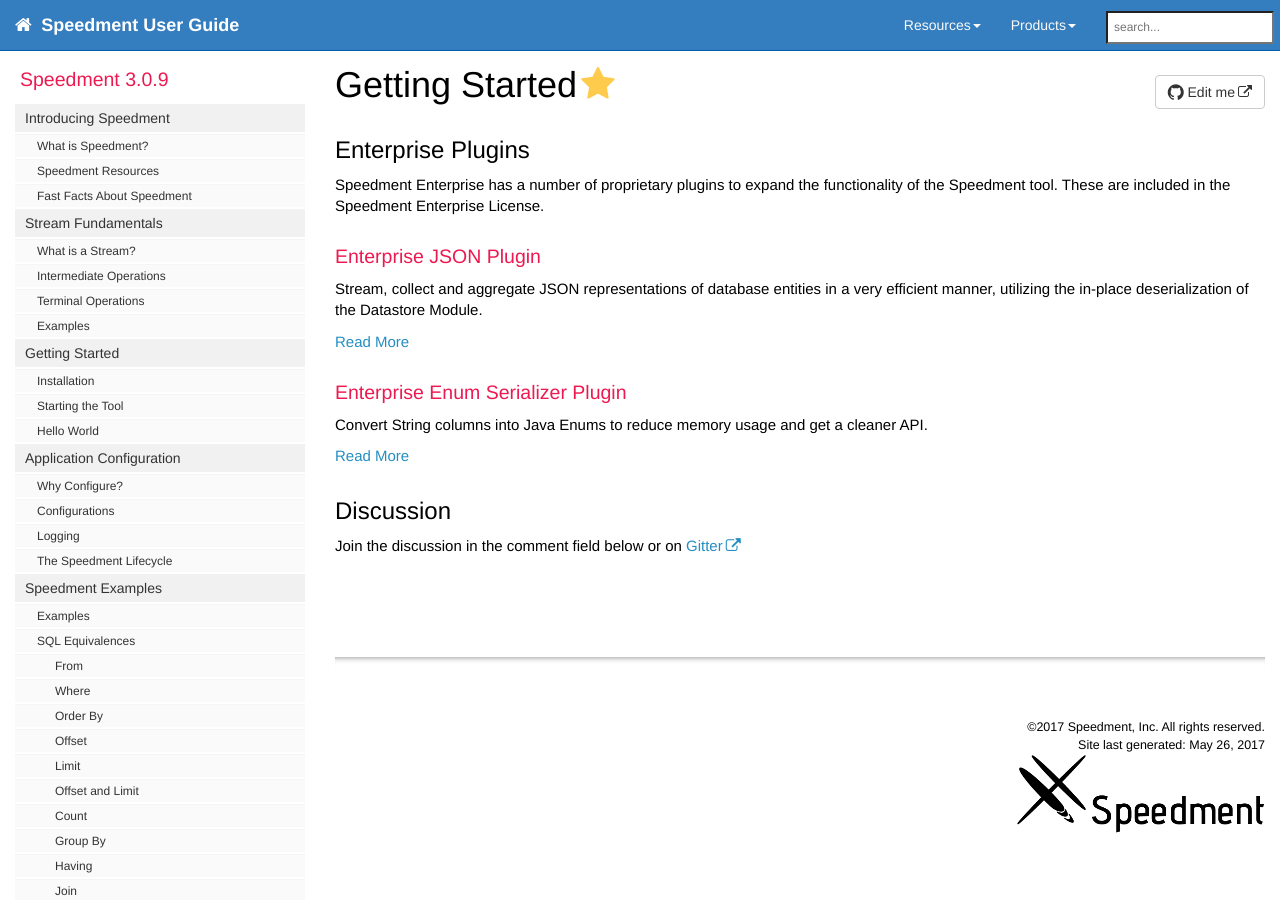
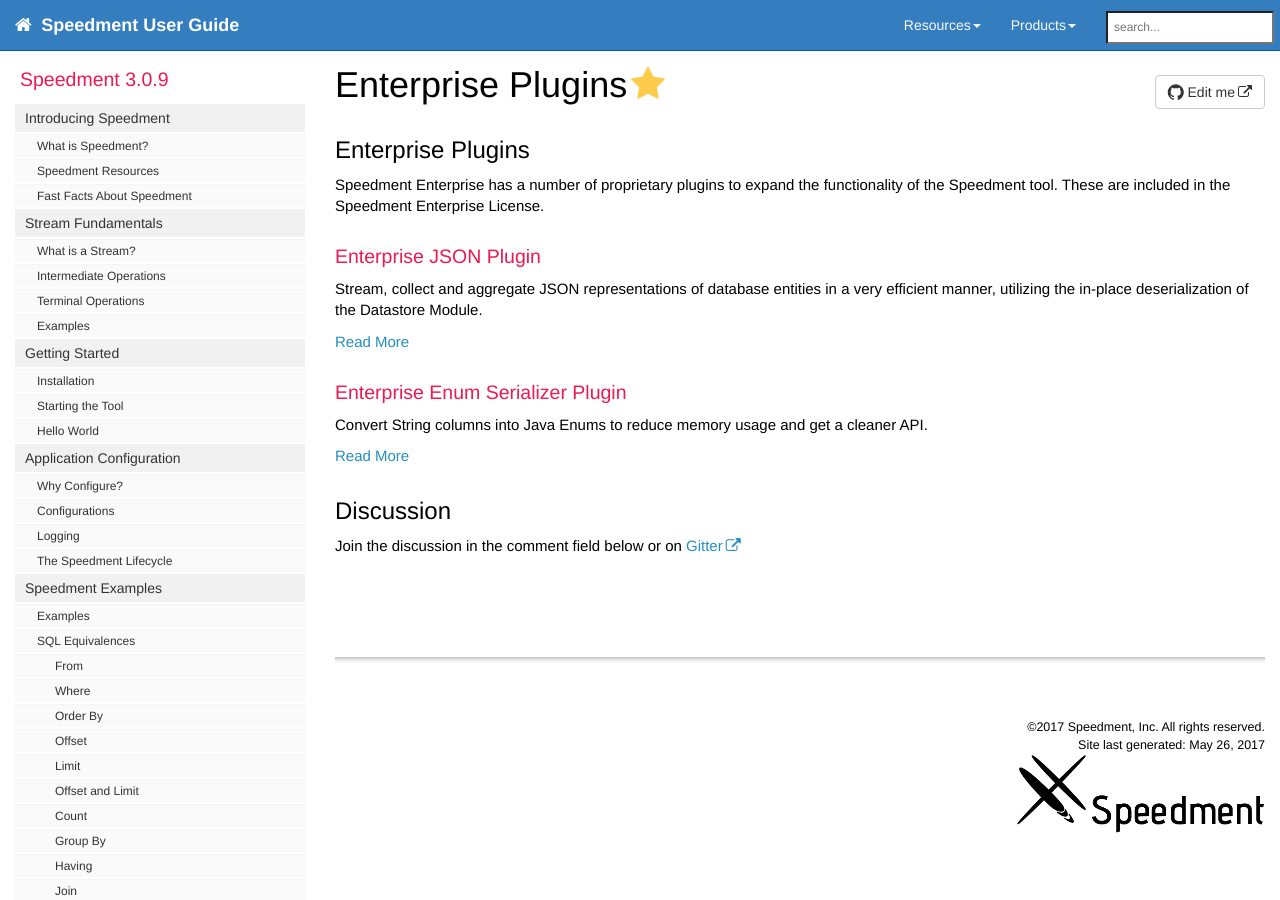
Before and after one commit to speedment/speedment-doc, a Jekyll site: the page built from pages/enterprise_plugins.md, in a window 1280 px wide and 900 px high. Built offline with Jekyll 4.4.1, drawn with Linux system fonts in a browser that asks for light colours; nearby versions of some CDN libraries; comment, search, counter and statistics services are not loaded.

Commit message:
Update enterprise_plugins.md

```diff
--- a/pages/enterprise_plugins.md
+++ b/pages/enterprise_plugins.md
@@ -1,7 +1,7 @@
 ---
 permalink: enterprise_plugins.html
 sidebar: mydoc_sidebar
-title: Getting Started
+title: Enterprise Plugins
 keywords: Enterprise, Plugin
 enterprise: true
 toc: false
```
